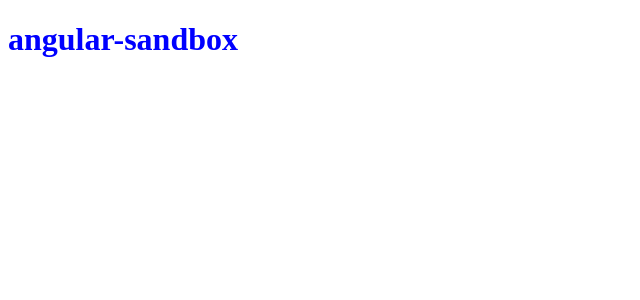
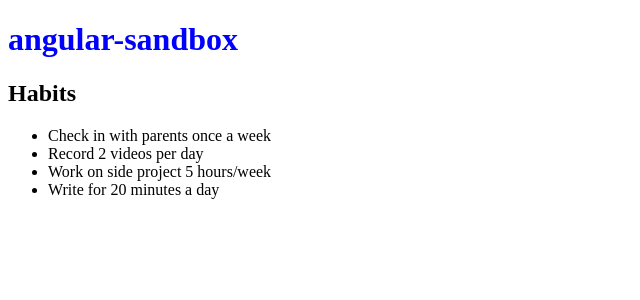
Before and after one commit to ichimichi/angular-sandbox, an Angular app: page / in a window 1280 px wide. Shown: the top 300 px of the page, without its empty margins (0-640 px from the left). Built offline with nearby package versions, Linux system fonts and the light colour scheme.

Commit message:
rendering a list using ngFor directive

```diff
--- a/src/app/app.component.ts
+++ b/src/app/app.component.ts
@@ -2,7 +2,10 @@
 
 @Component({
   selector: 'app-root',
-  template: `<h1>{{ title }}</h1>`,
+  template: `
+    <h1>{{ title }}</h1>
+    <app-habit-list></app-habit-list>
+  `,
   styles: ['h1 { color: blue}'],
 })
 export class AppComponent {
--- /dev/null
+++ b/src/app/habit-list/habit-list.component.ts
@@ -0,0 +1,38 @@
+import { Component, OnInit } from '@angular/core';
+
+@Component({
+  selector: 'app-habit-list',
+  template: `
+    <h2>Habits</h2>
+    <ul>
+      <li *ngFor="let habit of habits">
+        {{ habit.title }}
+      </li>
+    </ul>
+  `,
+  styles: [],
+})
+export class HabitListComponent implements OnInit {
+  habits = [
+    {
+      id: 1,
+      title: 'Check in with parents once a week',
+    },
+    {
+      id: 2,
+      title: 'Record 2 videos per day',
+    },
+    {
+      id: 3,
+      title: 'Work on side project 5 hours/week',
+    },
+    {
+      id: 4,
+      title: 'Write for 20 minutes a day',
+    },
+  ];
+
+  constructor() {}
+
+  ngOnInit(): void {}
+}
```
Also changed, not shown: src/app/app.module.ts (+5 -8 lines), 1 other file (tests, documents, lock files or other folders).
